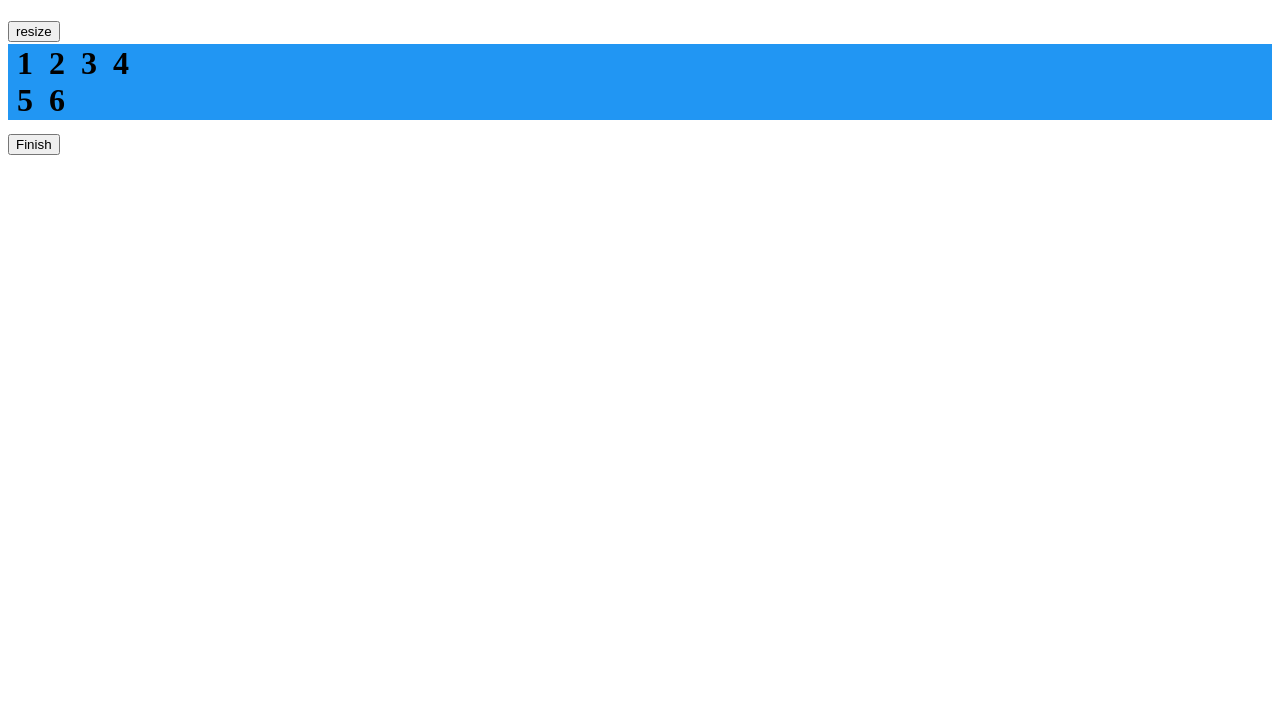
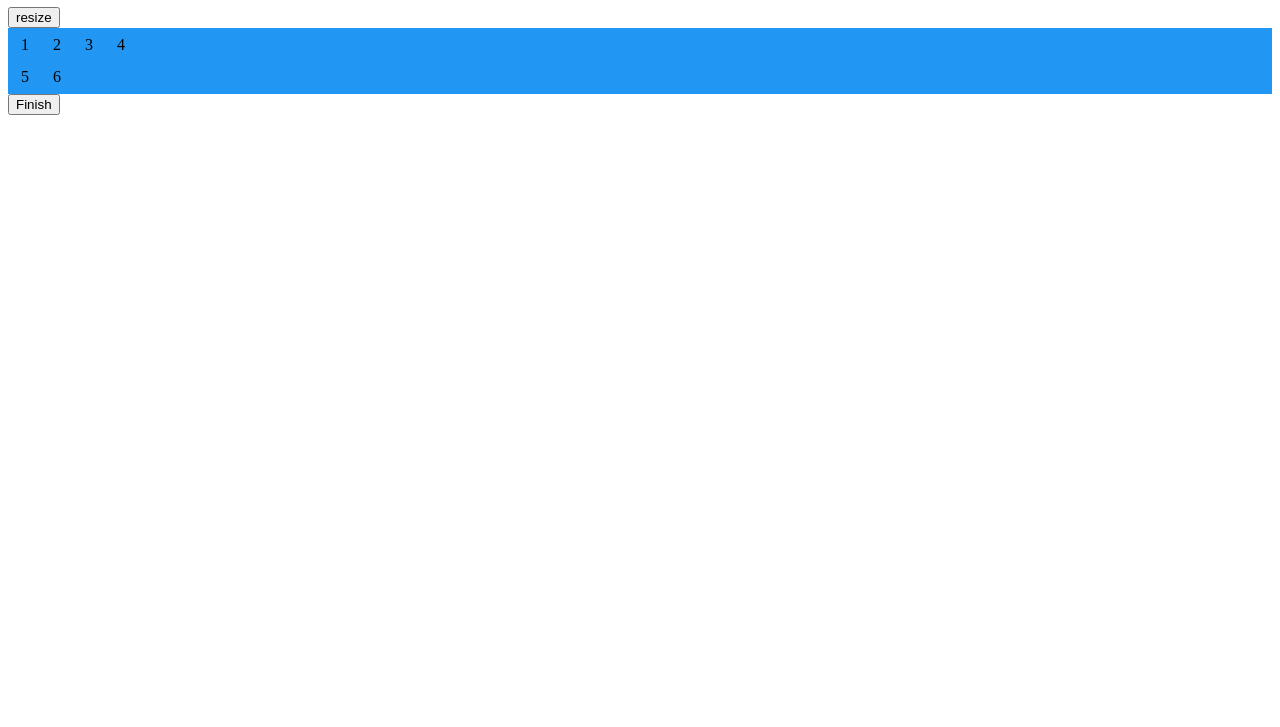
Before and after one commit to Stickfail/HOTAmapmaker, a plain HTML site: page index.html in a window 1280 px wide. Shown: the part 73-800 px from the top of the page. Drawn offline with Linux system fonts and the light colour scheme.

Commit message:
what the fuck, vscode

```diff
--- a/index.html
+++ b/index.html
@@ -29,7 +29,7 @@
 
 <body>
 
-  <h1>HOTA Map Editor<h1>
+  <h1>HOTA Map Editor</h1>
 
   <button type="button" onclick="resize()">resize</button>
 
```
